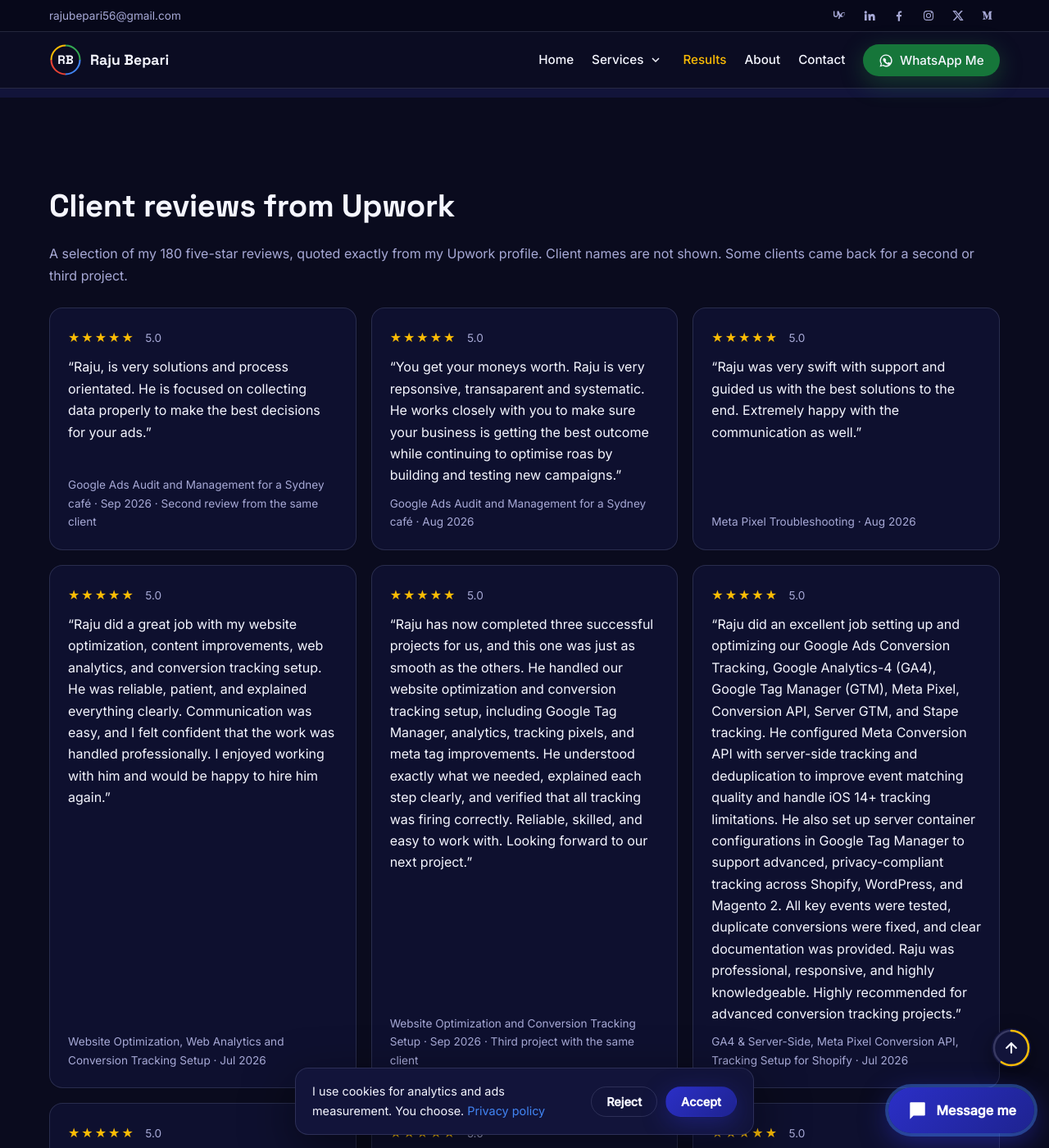
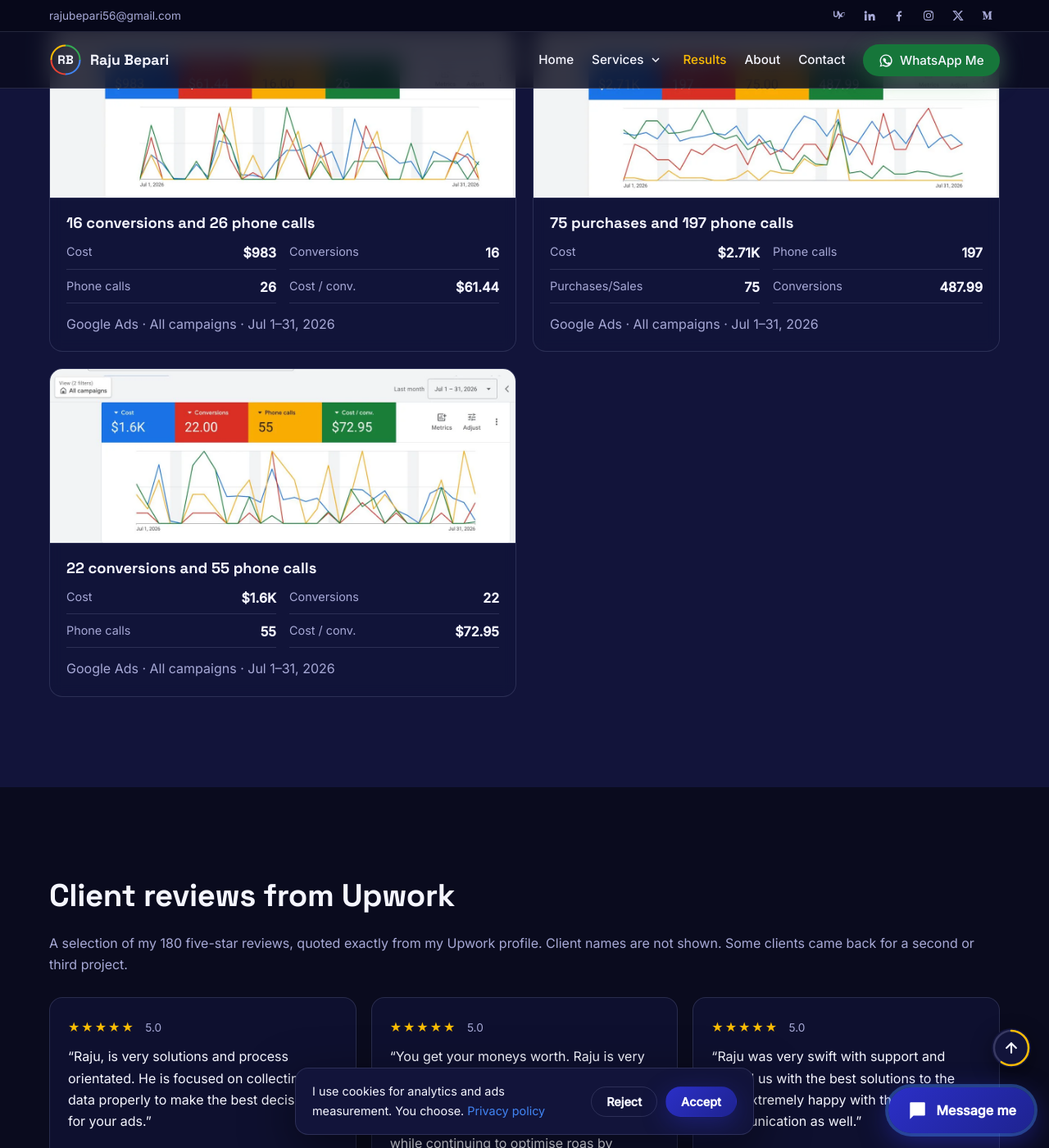
Before and after one commit to rajubepari56/new, a Jekyll site: the page built from results/index.html, in a window 1280 px wide and 1400 px high, scrolled down 3767 px. Shown: the whole window at 82% size. Built offline with Jekyll 4.4.1, drawn with Linux system fonts in a browser that asks for light colours.

Commit message:
Add three more July 2026 Google Ads snapshots
Co-Authored-By: Claude Sonnet 5.5 <noreply@anthropic.com>
Claude-Session: https://claude.ai/code/session_016WDrj8vpgep71jLvm3mnh4

```diff
--- a/_data/snapshots.yml
+++ b/_data/snapshots.yml
@@ -15,3 +15,15 @@
   alt: "Google Ads overview for July 1 to 31, 2026, showing 28 conversions, $32.76 cost per conversion, 15 lead form submissions and 6 phone call leads."
   headline: "28 conversions: 15 forms and 6 calls"
   stats: [["Conversions", "28"], ["Cost / conv.", "$32.76"], ["Lead form submits", "15"], ["Phone call leads", "6"]]
+- img: /assets/images/ads-snapshot-5.webp
+  alt: "Google Ads overview for July 1 to 31, 2026, showing cost $983, cost per conversion $61.44, 16 conversions and 26 phone calls."
+  headline: "16 conversions and 26 phone calls"
+  stats: [["Cost", "$983"], ["Conversions", "16"], ["Phone calls", "26"], ["Cost / conv.", "$61.44"]]
+- img: /assets/images/ads-snapshot-6.webp
+  alt: "Google Ads overview for July 1 to 31, 2026, showing cost $2.71K, 197 phone calls, 75 purchases or sales and 487.99 conversions."
+  headline: "75 purchases and 197 phone calls"
+  stats: [["Cost", "$2.71K"], ["Phone calls", "197"], ["Purchases/Sales", "75"], ["Conversions", "487.99"]]
+- img: /assets/images/ads-snapshot-7.webp
+  alt: "Google Ads overview for July 1 to 31, 2026, showing cost $1.6K, 22 conversions, 55 phone calls and $72.95 cost per conversion."
+  headline: "22 conversions and 55 phone calls"
+  stats: [["Cost", "$1.6K"], ["Conversions", "22"], ["Phone calls", "55"], ["Cost / conv.", "$72.95"]]
```
Also changed, not shown: TODO.md (+1 -0 lines), assets/images/ads-snapshot-5.webp (added), assets/images/ads-snapshot-6.webp (added), assets/images/ads-snapshot-7.webp (added).
